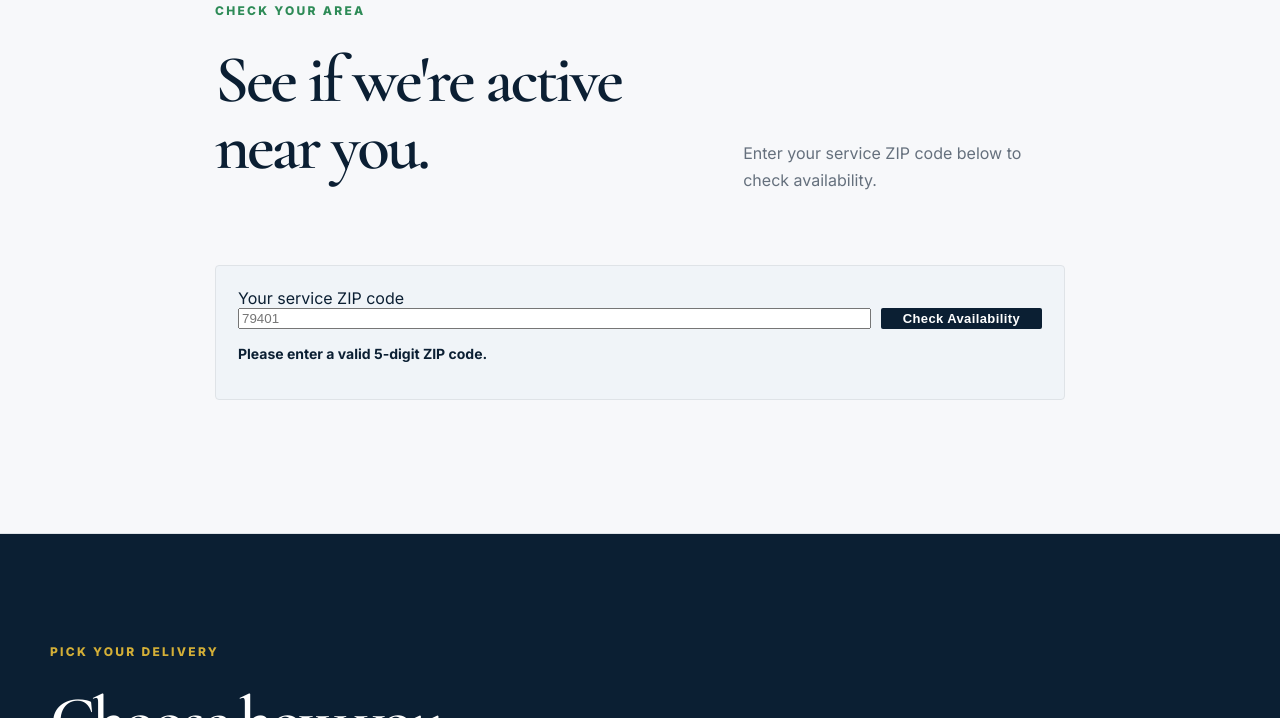
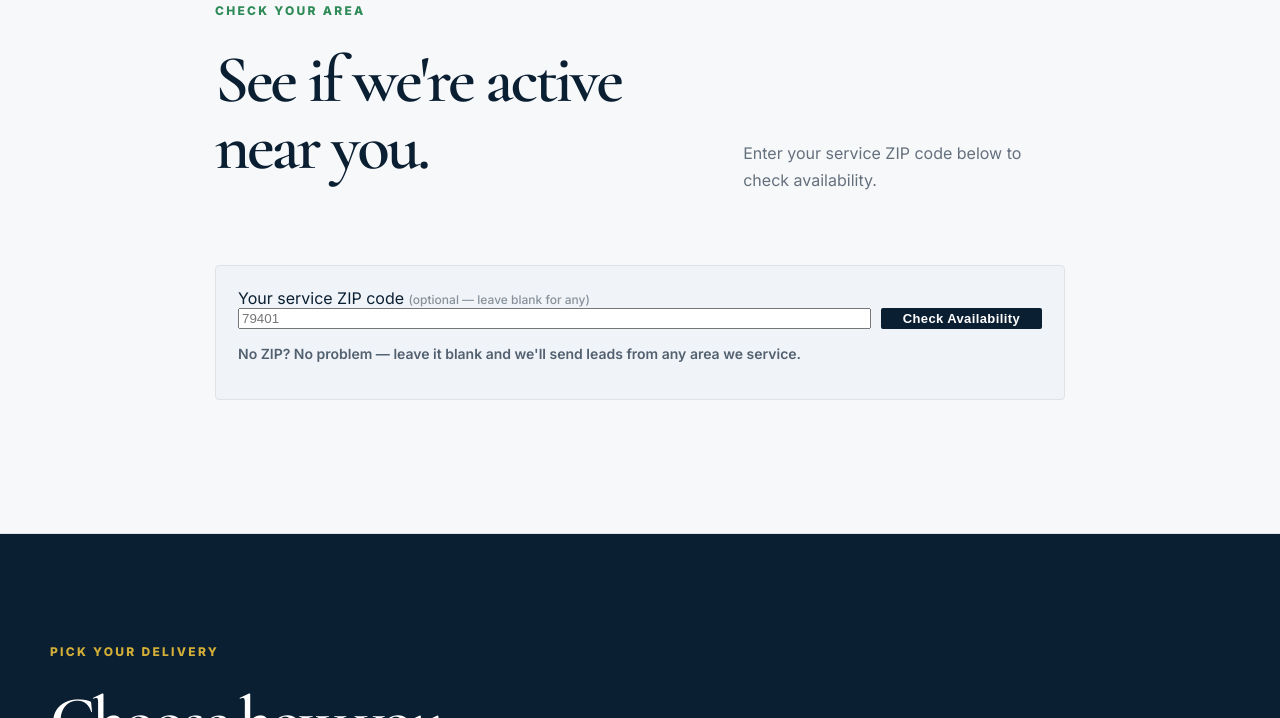
Before and after one commit to jmjdasinger16-crypto/shedlr.com, a website: page leads/roofing.html in a window 1280 px wide. Both pictures are taken after a click on the button "Check Availability". Shown: the part 2499-3217 px from the top of the page. Drawn offline with nearby package versions, Linux system fonts and the light colour scheme; no server answers.

Commit message:
Make ZIP code field optional with 'leave blank for any' messaging
- Remove 'required' attribute from the ZIP field on the order form (contact.html)
- Add a gray hint next to the ZIP label on the order form and all 3 industry landing pages: '(optional — leave blank for any)'
- ZIP checker JS: clicking Check Availability on an empty field now shows a neutral info message ('No ZIP? No problem — leave it blank and we'll send leads from any area we service.') instead of the invalid-format error
- Clearing the ZIP field now hides the result message box instead of leaving stale text visible
- Fix a CSS bug where .zip-result{display:flex} overrode the [hidden] attribute, so clearing the field didn't actually hide the message

```diff
--- a/css/shedlr-enhancements.css
+++ b/css/shedlr-enhancements.css
@@ -140,6 +140,7 @@
 
 /* ── ZIP code availability checker ── */
 .zip-check-block{margin:18px 0 8px;padding:22px;background:#f0f4f8;border:1px solid #dfe3e7;border-radius:4px}
+.optional-tag{text-transform:none;letter-spacing:0;font-weight:500;color:#87909b;font-size:12px}
 .zip-check-block label{margin-top:0!important}
 .zip-check-row{display:flex;gap:10px}
 .zip-check-row input{flex:1}
@@ -147,8 +148,10 @@
 .zip-check-row button:hover{background:#132a45}
 .zip-check-row button:disabled{opacity:.65;cursor:default}
 .zip-result{margin-top:14px;font-size:14px;font-weight:700;display:flex;align-items:center;gap:10px;min-height:20px}
+.zip-result[hidden]{display:none}
 .zip-result.checking{color:#66717d}
 .zip-result.available{color:#1f7a4d}
+.zip-result.info{color:#526070;font-weight:600}
 .zip-spinner{width:14px;height:14px;border:2px solid #cfd6da;border-top-color:#0b1f33;border-radius:50%;display:inline-block;animation:zipSpin .7s linear infinite}
 @keyframes zipSpin{to{transform:rotate(360deg)}}
 .zip-check{color:#1f7a4d;font-size:16px}
--- a/js/site.js
+++ b/js/site.js
@@ -30,6 +30,12 @@ track('page_view',{title:document.title,referrer:document.referrer||''});
 
   const runCheck=()=>{
     const zip=zipInput.value.trim();
+    if(!zip){
+      result.hidden=false;
+      result.className='zip-result info';
+      result.textContent="No ZIP? No problem \u2014 leave it blank and we'll send leads from any area we service.";
+      return;
+    }
     if(!/^\d{5}$/.test(zip)){
       result.hidden=false;
       result.className='zip-result';
@@ -54,6 +60,7 @@ track('page_view',{title:document.title,referrer:document.referrer||''});
   if(checkBtn)checkBtn.addEventListener('click',runCheck);
   zipInput.addEventListener('input',()=>{
     zipInput.value=zipInput.value.replace(/\D/g,'').slice(0,5);
+    if(zipInput.value.length===0){result.hidden=true;return;}
     if(zipInput.value.length===5)runCheck();
   });
 })();
--- a/leads/roofing.html
+++ b/leads/roofing.html
@@ -114,7 +114,7 @@
       <div class="wrap narrow">
         <div class="section-head"><div><span class="eyebrow">Check your area</span><h2>See if we're active near you.</h2></div><p>Enter your service ZIP code below to check availability.</p></div>
         <div class="zip-check-block">
-          <label for="zip">Your service ZIP code</label>
+          <label for="zip">Your service ZIP code <span class="optional-tag">(optional — leave blank for any)</span></label>
           <div class="zip-check-row">
             <input type="text" id="zip" name="zip" inputmode="numeric" pattern="[0-9]{5}" maxlength="5" placeholder="79401">
             <button type="button" id="zipCheckBtn">Check Availability</button>
```
Also changed, not shown: contact.html (+2 -2 lines), leads/auto-hail-damage.html (+1 -1 lines), leads/life-coaching.html (+1 -1 lines).
